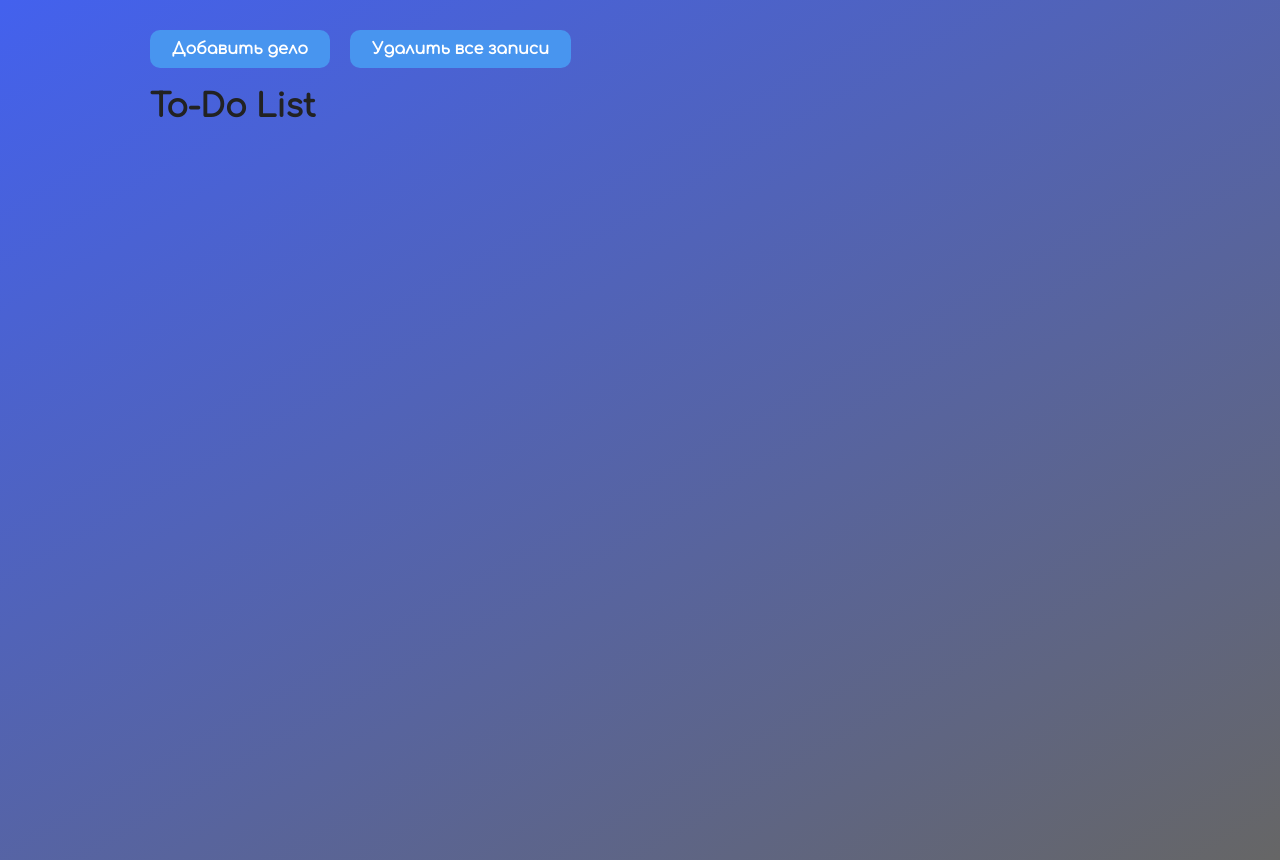
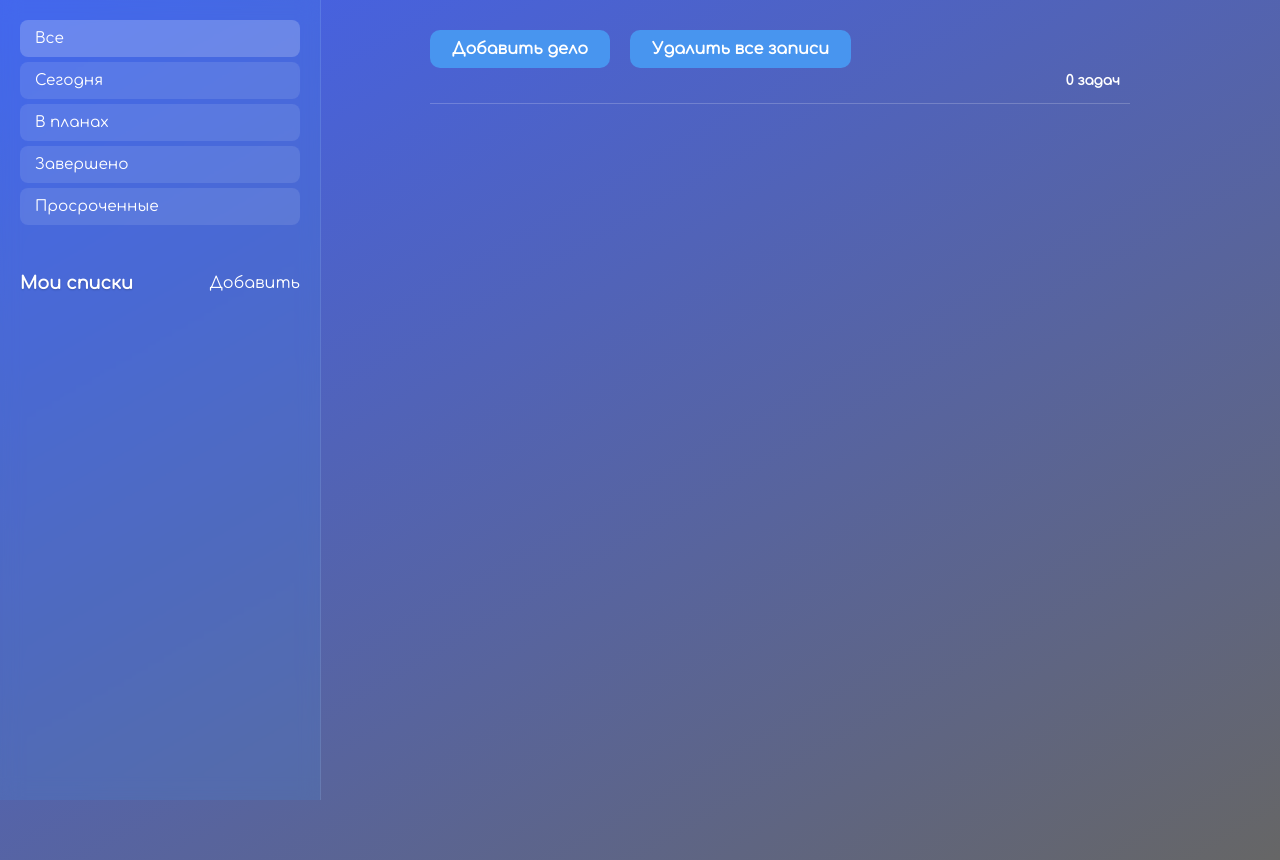
Before and after one commit to tkseniyya/courses-list, a Vue app: page / in a window 1280 px wide. Built offline with nearby package versions, Linux system fonts and the light colour scheme.

Commit message:
sidebar no functionality

```diff
--- a/src/App.vue
+++ b/src/App.vue
@@ -1,8 +1,23 @@
 <template>
+  <div class="app-container">
+    <Sidebar>
+      :active-filter="currentFilter"
+      @filter-changed="handleFilterChange"
+    </Sidebar>
+
+    <div class="main-content">
       <div class="header__btn">
         <button @click="isPopUpOpen = true">Добавить дело</button>
         <button @click="deleteAll">Удалить все записи</button>
       </div>
+
+      <CoursesList
+        :cards="filteredCards"
+        @edit="handleEditCard"
+        @delete="handleDeleteRequest"
+        @fix="toggleFixCard"
+        @done="isCardDone"
+      />
 
       <PopUp :isOpen="isPopUpOpen" @close="isPopUpOpen = false">
         <FormCreate
@@ -10,7 +25,6 @@
           @close="isPopUpOpen = false"
         />
       </PopUp>
-
 
       <PopUp :isOpen="isEditPopUpOpen" @close="isEditPopUpOpen = false">
         <FormEdit
@@ -25,23 +39,19 @@
           @delete="handleDeleteCard"
         />
       </PopUp>
-  <CoursesList
-    :cards="cards"
-    @edit="handleEditCard"
-    @delete="handleDeleteRequest"
-    @fix="toggleFixCard"
-    @done="isCardDone"
-  />
+    </div>
+  </div>
 </template>
 
 <script setup>
-import {ref, onMounted, watch} from "vue";
+import {ref, onMounted, watch, computed} from "vue";
 
 import CoursesList from './components/CoursesList.vue';
 import FormCreate from "@/components/FormCreate.vue";
 import FormEdit from "@/components/FormEdit.vue";
 import FormDelete from "@/components/FormDelete.vue";
 import PopUp from "./components/PopUp.vue";
+import Sidebar from "@/components/Sidebar.vue";
 
 const isPopUpOpen = ref(false);
 const isEditPopUpOpen = ref(false);
@@ -52,7 +62,34 @@ const deletingCard = ref(null);
 
 const STORAGE_KEY = "vue-courses-app-data";
 
+const activeFilter = ref('all');
 const cards = ref([]);
+
+const filteredCards = computed(() => {
+  const now = new Date();
+  const today = new Date(now.getFullYear(), now.getMonth(), now.getDate());
+  const tomorrow = new Date(today);
+  tomorrow.setDate(tomorrow.getDate() + 1);
+
+  return cards.value.filter(card => {
+    const cardDate = card.lasting ? new Date(card.lasting) : null;
+
+    switch (activeFilter.value) {
+      case 'all':
+        return true;
+      case 'today':
+        return cardDate && cardDate.toDateString() === today.toDateString();
+      case 'planned':
+        return cardDate && cardDate >= tomorrow && !card.isDone;
+      case 'completed':
+        return card.isDone;
+      case 'overdue':
+        return cardDate && cardDate < today && !card.isDone;
+      default:
+        return true;
+    }
+  });
+});
 
 onMounted(() => {
   const savedData = localStorage.getItem(STORAGE_KEY);
--- a/src/assets/global.css
+++ b/src/assets/global.css
@@ -10,6 +10,95 @@ body {
     background: linear-gradient(150deg, #4361ee 0%, #666666 100%);
     color: #222;
     font-family: 'Comfortaa', sans-serif;
+}
+
+.app-container {
+    display: flex;
+}
+
+.sidebar {
+    width: 280px;
+    background: rgba(72, 149, 239, 0.15);
+    color: #fff;
+    backdrop-filter: blur(10px);
+    padding: 20px;
+    border-right: 1px solid rgba(255, 255, 255, 0.1);
+    position: fixed;
+    left: 0;
+    top: 0;
+    bottom: 0;
+    z-index: 100;
+}
+
+.sidebar-section {
+    margin-bottom: 30px;
+}
+
+.sidebar-section h3 {
+    color: #fff;
+    font-size: 1.1rem;
+    font-weight: 700;
+    text-shadow: 0 1px 2px rgba(0, 0, 0, 0.2);
+}
+
+.sidebar ul {
+    list-style: none;
+    padding: 0;
+    margin: 0;
+}
+
+.sidebar li {
+    padding: 10px 15px;
+    margin-bottom: 5px;
+    border-radius: 8px;
+    cursor: pointer;
+    transition: all 0.2s ease;
+    font-size: 0.95rem;
+    background: rgba(255, 255, 255, 0.1);
+}
+
+.sidebar li:hover {
+    background: rgba(255, 255, 255, 0.2);
+    transform: translateX(3px);
+}
+
+.sidebar li.active {
+    background: rgba(255, 255, 255, 0.2);
+}
+
+.main-content {
+    flex: 1;
+    margin-left: 280px;
+}
+
+.list-header {
+    display: flex;
+    justify-content: space-between;
+    align-items: center;
+    margin-bottom: 20px;
+    padding-bottom: 10px;
+    border-bottom: 1px solid rgba(255, 255, 255, 0.2);
+}
+
+.section-header {
+    display: flex;
+    justify-content: space-between;
+    align-items: center;
+    margin: 0;
+}
+
+.list-header h2 {
+    color: #fff;
+    margin: 0;
+    font-size: 1.5rem;
+    text-shadow: 0 1px 3px rgba(0, 0, 0, 0.3);
+}
+
+.tasks-count {
+    color: white;
+    padding: 5px 10px;
+    font-size: 0.85rem;
+    font-weight: 600;
 }
 
 .header__btn {
--- a/src/components/CoursesList.vue
+++ b/src/components/CoursesList.vue
@@ -1,5 +1,9 @@
 <template>
-  <h1>To-Do List</h1>
+  <div class="courses-list">
+    <div class="list-header">
+      <h2>{{ activeFilter }}</h2>
+      <span class="tasks-count">{{ cards.length }} задач</span>
+    </div>
     <div class="cards-container">
       <AppCard
         v-for="(item, index) in sortedCards"
@@ -11,6 +15,7 @@
         @fix="$emit('fix', item.id)"
         @done="$emit('done', item.id)"
       />
+    </div>
   </div>
 </template>
 
@@ -40,9 +45,3 @@ onMounted(() => {
   onUnmounted(() => clearInterval(interval));
 });
 </script>
-
-
-
-<style scoped>
-
-</style>
--- a/src/components/FormCreate.vue
+++ b/src/components/FormCreate.vue
@@ -34,6 +34,12 @@
       <span class="error" v-if="v$.lasting.$error">
         {{ v$.lasting.$errors[0].$message }}
       </span>
+    </label>
+    <label class="form-label">
+      <p>Список:</p>
+      <select v-model="newCard.list">
+        <option v-for="list in lists" :value="list">{{ list }}</option>
+      </select>
     </label>
     <label class="checkbox-label">
       <input type="checkbox" v-model="newCard.isFixed">
@@ -109,9 +115,3 @@ const clearForm = () => {
 }
 
 </script>
-
-
-
-<style scoped>
-
-</style>
--- /dev/null
+++ b/src/components/Sidebar.vue
@@ -0,0 +1,63 @@
+<template>
+  <div class="sidebar">
+    <div class="sidebar-section">
+      <ul>
+        <li
+          v-for="filter in filters"
+          :key="filter.value"
+          @click="setActiveFilter(filter.value)"
+          :class="{ active: activeFilter === filter.value }"
+        >
+          {{ filter.label }}
+        </li>
+      </ul>
+    </div>
+    <div class="sidebar-section">
+      <div class="section-header">
+        <h3>Мои списки</h3>
+        <span>Добавить</span>
+      </div>
+      <ul>
+        <li
+          v-for="list in lists"
+          :key="list"
+          @click="updateActiveList(list)"
+          :class="{ active: activeList === list }"
+        >
+          {{ list }}
+        </li>
+      </ul>
+    </div>
+  </div>
+</template>
+
+<script setup>
+const props = defineProps({
+  activeFilter: {
+    type: String,
+    default: 'all'
+  },
+  lists: {
+    type: Array,
+    default: () => []
+  },
+  activeList: {
+    type: String,
+    default: 'Все'
+  }
+});
+
+const emit = defineEmits(['update:filter', 'update:list']);
+
+const filters = [
+  { value: 'all', label: 'Все' },
+  { value: 'today', label: 'Сегодня' },
+  { value: 'planned', label: 'В планах' },
+  { value: 'completed', label: 'Завершено' },
+  { value: 'overdue', label: 'Просроченные' }
+];
+
+const setActiveFilter = (filter) => {
+  emit('update:filter', filter);
+};
+</script>
```
Lines whose indentation alone changed are shown as unchanged.
